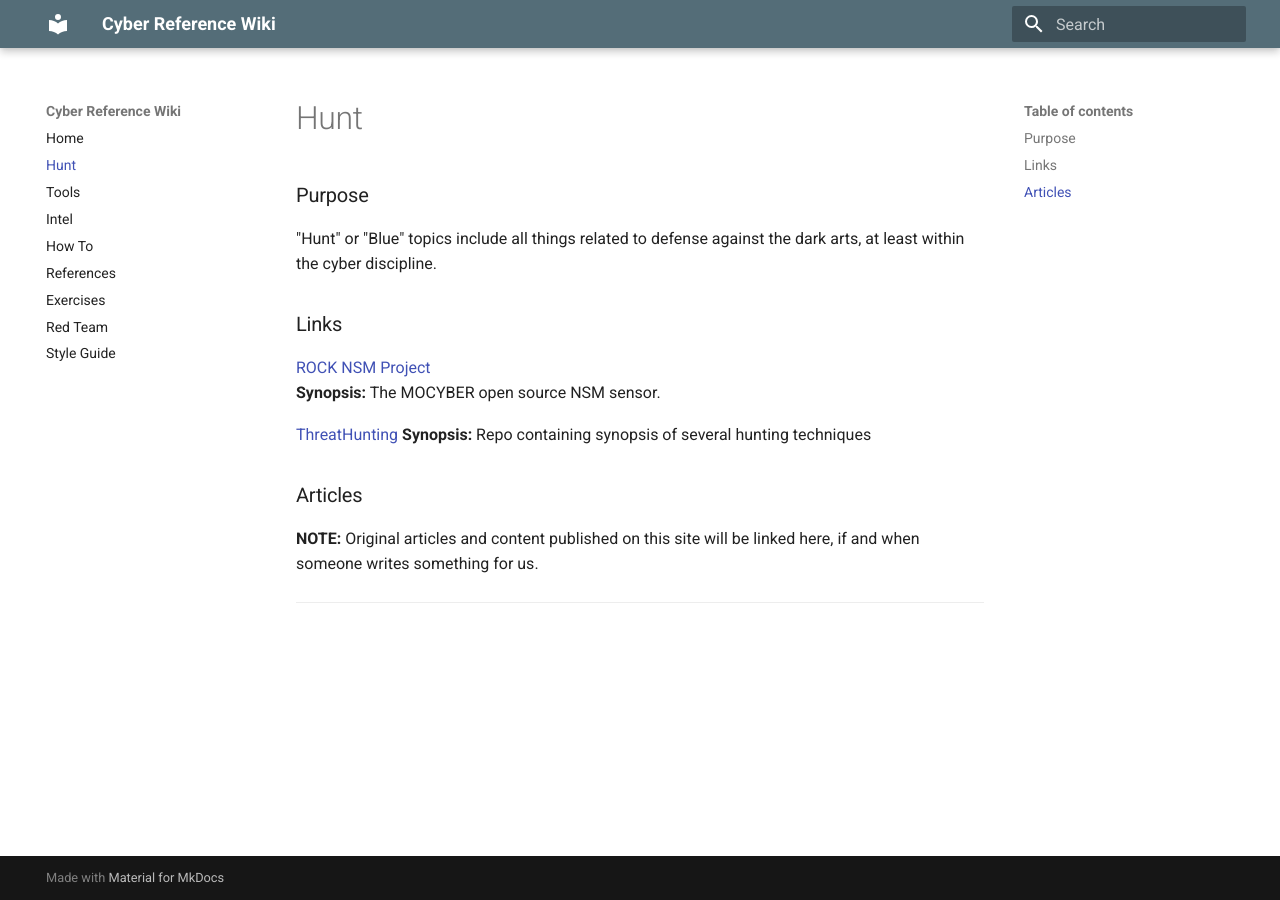
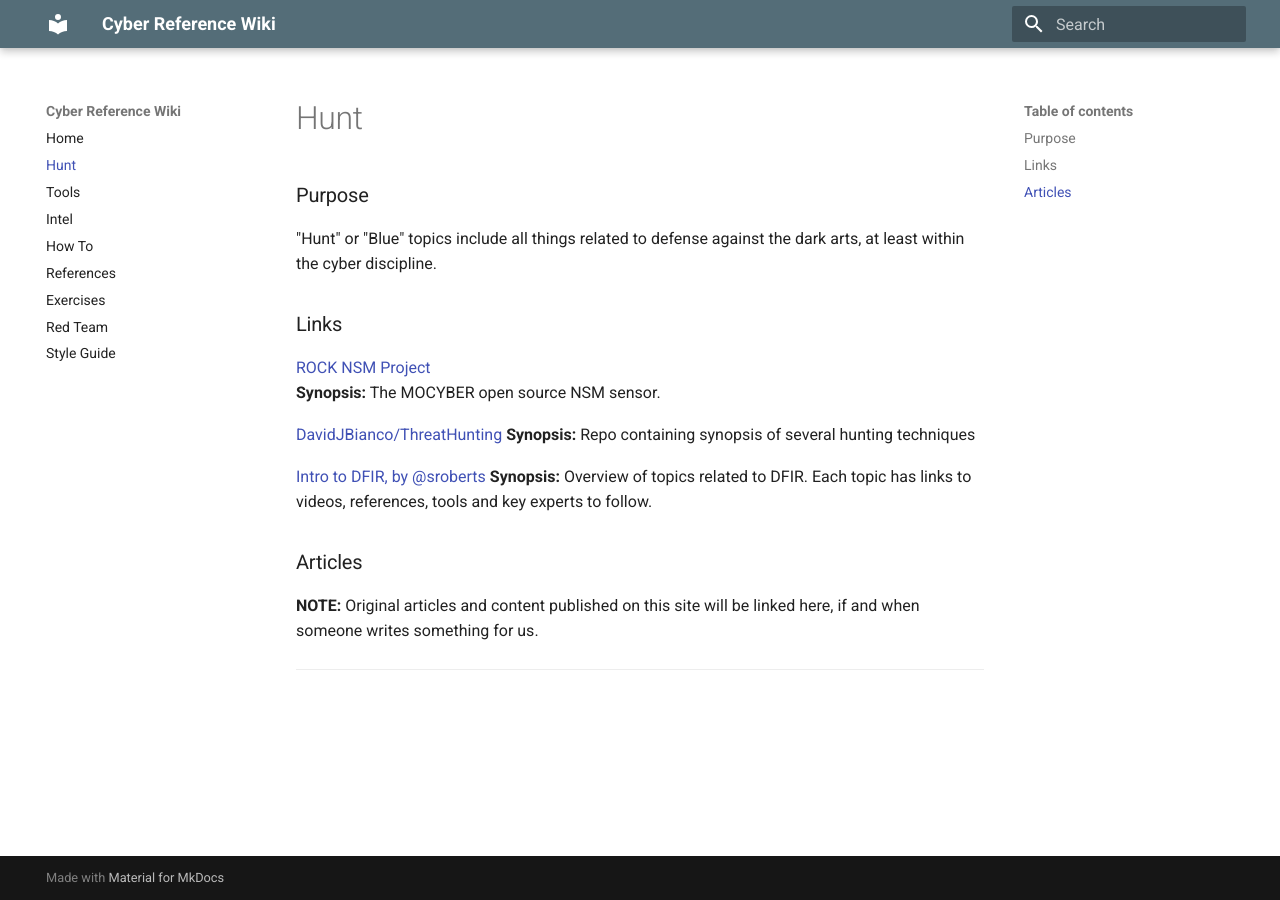
Before and after one commit to mocyber/cyber_reference_wiki, an MkDocs documentation site: the page built from docs/hunt/index.md, in a window 1280 px wide. Built offline with MkDocs 1.6.1 and Material for MkDocs 9.7.7, drawn with Linux system fonts in a browser that asks for light colours; old or Windows-style settings are respelled for this version of MkDocs.

Commit message:
adds sroberts intro to DFIR

```diff
--- a/docs/hunt/index.md
+++ b/docs/hunt/index.md
@@ -7,8 +7,13 @@
 [ROCK NSM Project](http://rocknsm.io)
 **Synopsis:** The MOCYBER open source NSM sensor.
 
-[ThreatHunting](https://github.com/DavidJBianco/ThreatHunting/tree/master/hunts)
+[DavidJBianco/ThreatHunting](https://github.com/DavidJBianco/ThreatHunting/tree/master/hunts)
 **Synopsis:** Repo containing synopsis of several hunting techniques
+
+[Intro to DFIR, by @sroberts](https://sroberts.github.io/2016/01/11/introduction-to-dfir-the-beginning/)
+**Synopsis:** Overview of topics related to DFIR. Each topic has links to
+videos, references, tools and key experts to follow.
+
 
 ### Articles
 
```
